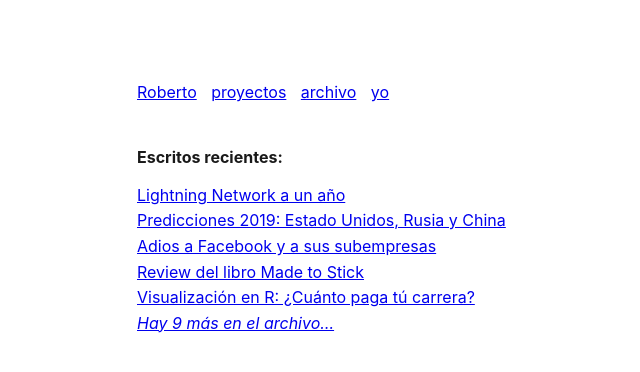
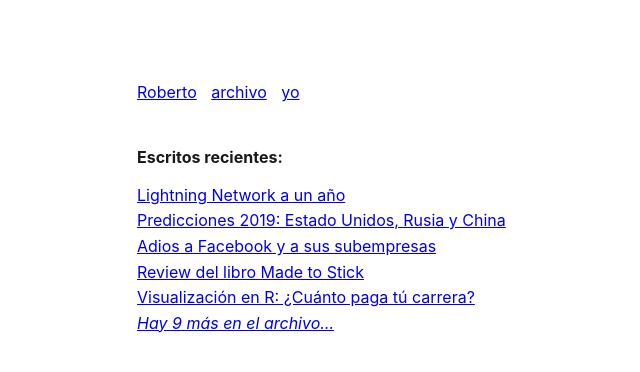
Before and after one commit to totogarza/garzacodes, a Jekyll site: the page built from index.md, in a window 1280 px wide. Shown: the top 372 px of the page, without its empty margins (183-823 px from the left). Built offline with Jekyll 4.4.1, drawn with Linux system fonts in a browser that asks for light colours.

Commit message:
links removed

```diff
--- a/_includes/nav.html
+++ b/_includes/nav.html
@@ -5,7 +5,7 @@
 <div class='limiter no-print'>
     <ul class='navigation pad0x'>
         <li><a href='/'>{{site.title}}</a></li>
-        <li><a href='/proyectos'>proyectos</a></li>
+        <!-- <li><a href='/proyectos'>proyectos</a></li> -->
         <li><a href='/archivo'>archivo</a></li>
         <!--<li><a href='/proyectos'>proyectos</a></li-->
         <!-- <li><a href='/books/'>books</a></li> -->
```
